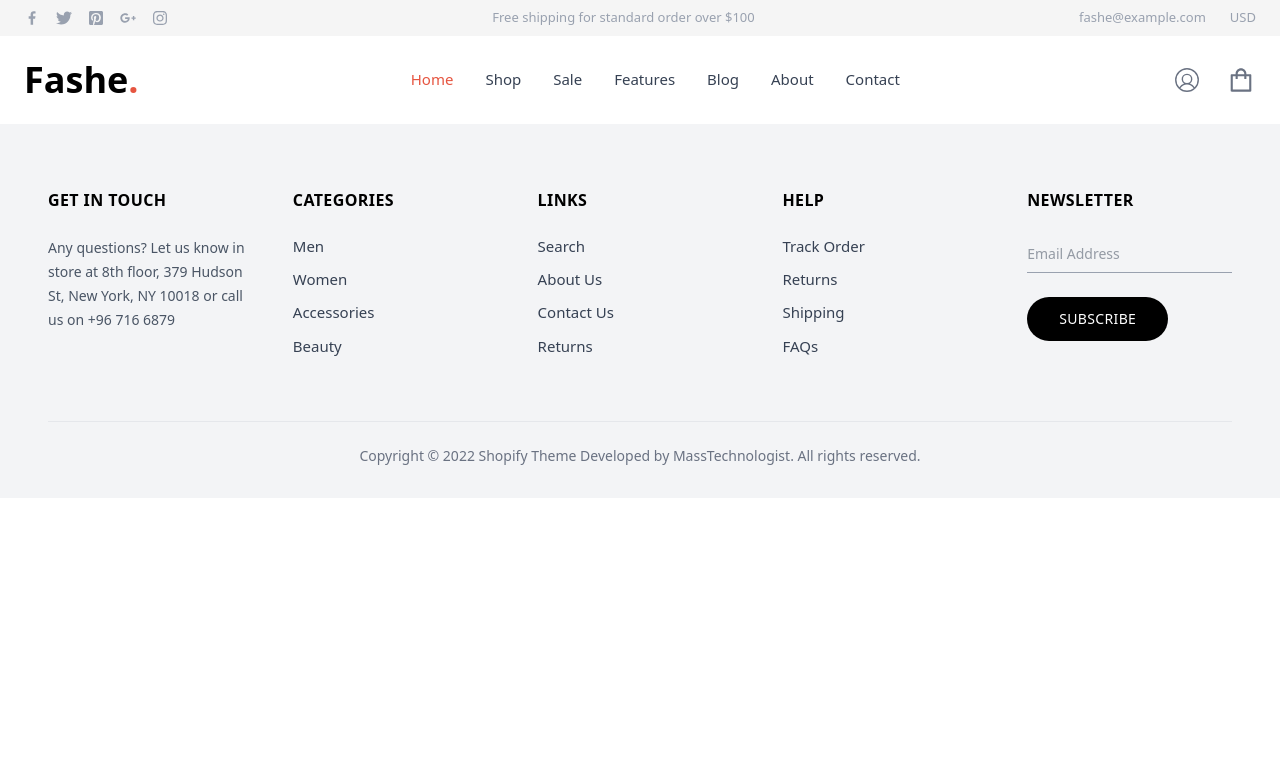
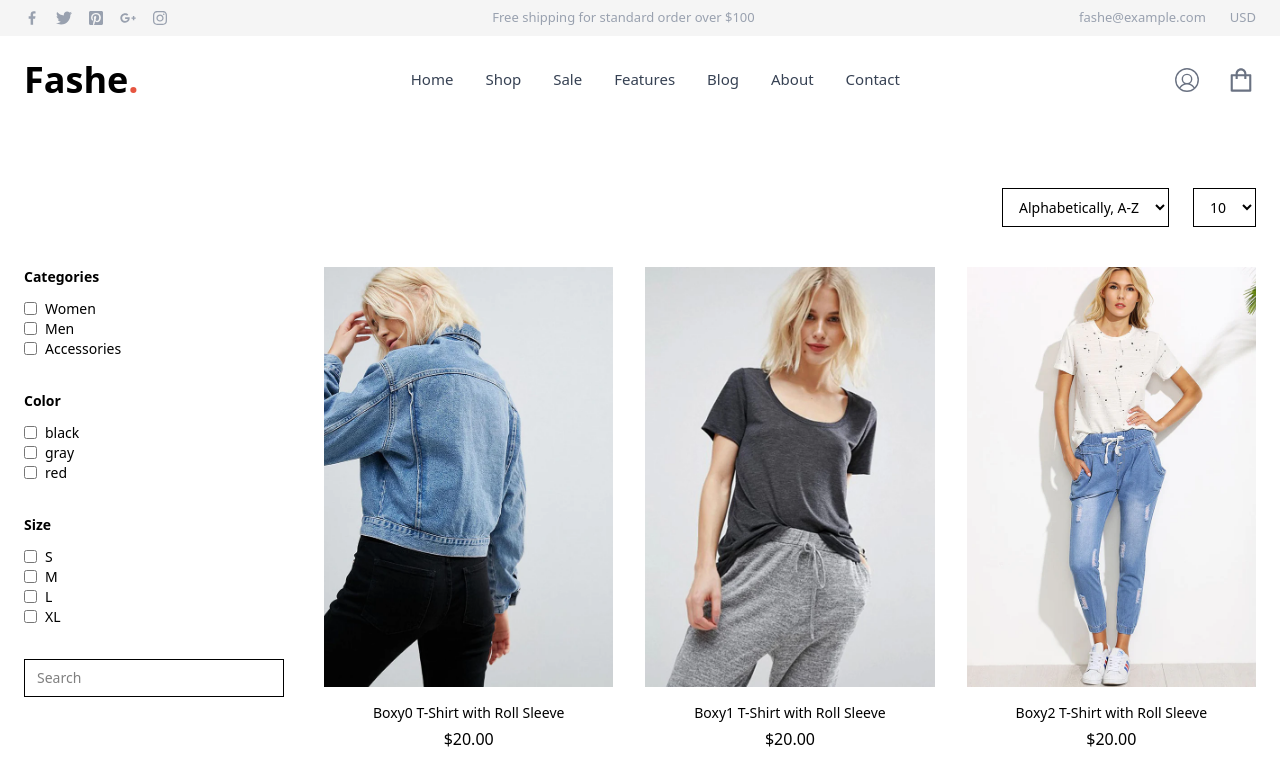
Before and after one commit to ImyMek1/ImaneMaftahElKheir_Final_Project_React, a React (Vite) app: page /shop in a window 1280 px wide. Shown: the top 781 px of the page. Built offline with nearby package versions, Linux system fonts and the light colour scheme; the HTML template or start-up script is replaced by a standard one.

Commit message:
Create Shop Page with filter logic

```diff
--- a/src/App.jsx
+++ b/src/App.jsx
@@ -2,6 +2,7 @@ import { BrowserRouter, Routes, Route } from "react-router-dom";
 import TopBar from "./components/TopBar";
 import NavBar from "./components/NavBar";
 import Home from "./pages/Home";
+import Shop from "./pages/Shop";
 import Login from "./pages/Login";
 import Register from "./pages/Register";
 import Contact from "./components/Contact";
@@ -14,6 +15,7 @@ export default function App() {
     <NavBar />
       <Routes>
         <Route path="/" element={<Home />} />
+        <Route path="/shop" element={<Shop />} />
         <Route path="/account" element={<Login />} />
         <Route path="/account/register" element={<Register />} />
         <Route path="/contact" element={<Contact />} />
--- a/src/components/NavBar.jsx
+++ b/src/components/NavBar.jsx
@@ -12,8 +12,8 @@ export default function Navbar() {
         </h1>
 
         <nav className="hidden md:flex gap-8 text-[15px] text-gray-700">
-          <Link to="/" className="text-[#e65540]">Home</Link>
-          <a>Shop</a>
+          <Link to="/">Home</Link>
+          <Link to="/shop">Shop</Link>
           <a>Sale</a>
           <a>Features</a>
           <a>Blog</a>
--- /dev/null
+++ b/src/components/shop/ProductsCard.jsx
@@ -0,0 +1,26 @@
+import { Images } from "../../constants/Images";
+
+export default function ProductsCard({ product }) {
+  return (
+    <div className="group relative overflow-hidden">
+
+      <img
+        src={Images[product.image]}
+        className="w-full h-[420px] object-cover"
+        alt={product.name}
+      />
+
+      <div className="absolute inset-0 bg-gray-200/60 opacity-0 group-hover:opacity-100 transition" />
+
+      <button className="absolute bottom-[-50px] left-1/2 -translate-x-1/2 bg-black text-white px-6 py-2 text-sm opacity-0 group-hover:opacity-100 group-hover:bottom-6 transition-all">
+        ADD TO CART
+      </button>
+
+      <div className="mt-4 text-center">
+        <h3 className="text-sm">{product.name}</h3>
+        <p className="mt-1">${product.price}.00</p>
+      </div>
+
+    </div>
+  );
+}
--- /dev/null
+++ b/src/components/shop/ProductsGrid.jsx
@@ -0,0 +1,38 @@
+import ProductsCard from "./ProductsCard";
+
+export default function ProductsGrid({ products, filters }) {
+
+  let filteredProducts = [...products];
+
+  if (filters.search) {
+    filteredProducts = filteredProducts.filter(p =>
+      p.name.toLowerCase().includes(filters.search.toLowerCase())
+    );
+  }
+
+  if (filters.sort === "az") {
+    filteredProducts.sort((a, b) => a.name.localeCompare(b.name));
+  }
+
+  if (filters.sort === "za") {
+    filteredProducts.sort((a, b) => b.name.localeCompare(a.name));
+  }
+
+  if (filters.sort === "priceLow") {
+    filteredProducts.sort((a, b) => a.price - b.price);
+  }
+
+  if (filters.sort === "priceHigh") {
+    filteredProducts.sort((a, b) => b.price - a.price);
+  }
+
+  filteredProducts = filteredProducts.slice(0, filters.limit);
+
+  return (
+    <div className="grid grid-cols-3 gap-8 flex-1">
+      {filteredProducts.map((p) => (
+        <ProductsCard key={p.id} product={p} />
+      ))}
+    </div>
+  );
+}
--- /dev/null
+++ b/src/components/shop/ShopFilters.jsx
@@ -0,0 +1,45 @@
+export default function ShopFilters({ filters, setFilters }) {
+  return (
+    <div className="w-[260px] space-y-8 text-sm">
+
+      <div>
+        <h3 className="font-semibold mb-3">Categories</h3>
+        {["Women", "Men", "Accessories"].map((cat) => (
+          <label key={cat} className="flex items-center gap-2">
+            <input type="checkbox" />
+            {cat}
+          </label>
+        ))}
+      </div>
+
+      <div>
+        <h3 className="font-semibold mb-3">Color</h3>
+        {["black", "gray", "red"].map((c) => (
+          <label key={c} className="flex items-center gap-2">
+            <input type="checkbox" />
+            {c}
+          </label>
+        ))}
+      </div>
+
+      <div>
+        <h3 className="font-semibold mb-3">Size</h3>
+        {["S", "M", "L", "XL"].map((s) => (
+          <label key={s} className="flex items-center gap-2">
+            <input type="checkbox" />
+            {s}
+          </label>
+        ))}
+      </div>
+
+      <div>
+        <input
+          type="text"
+          placeholder="Search"
+          className="w-full border px-3 py-2"
+        />
+      </div>
+
+    </div>
+  );
+}
--- /dev/null
+++ b/src/components/shop/ShopHeader.jsx
@@ -0,0 +1,28 @@
+export default function ShopHeader({ filters, setFilters }) {
+  return (
+    <div className="flex justify-end gap-6 text-sm">
+      <select
+        value={filters.sort}
+        onChange={(e) => setFilters({ ...filters, sort: e.target.value })}
+        className="border px-3 py-2"
+      >
+        <option value="featured">Featured</option>
+        <option value="az">Alphabetically, A-Z</option>
+        <option value="za">Alphabetically, Z-A</option>
+        <option value="low">Price, low to high</option>
+        <option value="high">Price, high to low</option>
+      </select>
+
+      <select
+        value={filters.limit}
+        onChange={(e) => setFilters({ ...filters, limit: e.target.value })}
+        className="border px-3 py-2"
+      >
+        <option value={10}>10</option>
+        <option value={20}>20</option>
+        <option value={30}>30</option>
+        <option value="all">All</option>
+      </select>
+    </div>
+  );
+}
--- /dev/null
+++ b/src/pages/Shop.jsx
@@ -0,0 +1,27 @@
+import { useState } from "react";
+import ShopHeader from "../components/shop/ShopHeader";
+import ShopFilters from "../components/shop/ShopFilters";
+import ProductsGrid from "../components/shop/ProductsGrid";
+import products from "../json/products.json";
+
+export default function Shop() {
+  const [filters, setFilters] = useState({
+    category: [],
+    color: [],
+    size: [],
+    search: "",
+    sort: "az",
+    limit: 10
+  });
+
+  return (
+    <div className="max-w-7xl mx-auto px-6 py-16">
+      <ShopHeader filters={filters} setFilters={setFilters} />
+
+      <div className="flex gap-10 mt-10">
+        <ShopFilters filters={filters} setFilters={setFilters} />
+        <ProductsGrid products={products} filters={filters} />
+      </div>
+    </div>
+  );
+}
```
Also changed, not shown: src/json/products.json (+48 -9 lines).
